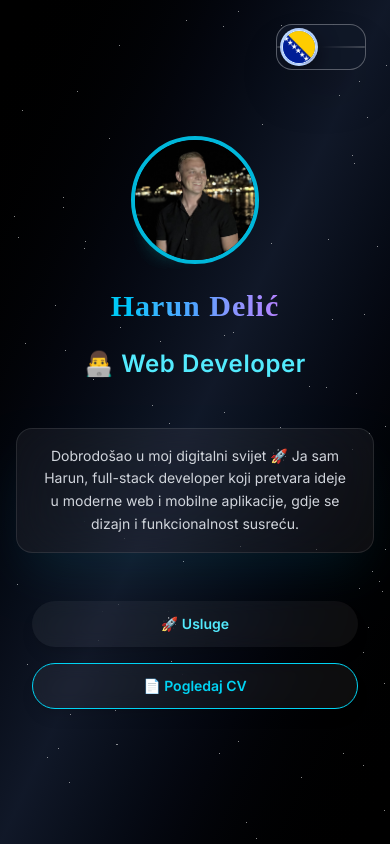
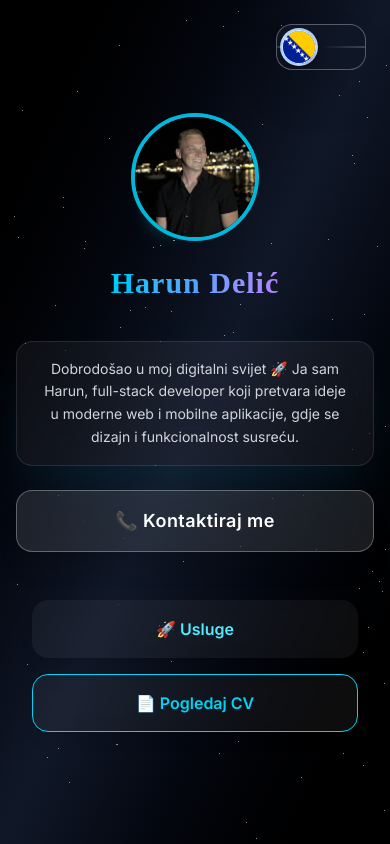
Before and after one commit to nuraH0/HarunDelicCv, a Next.js app: page / in a window 390 px wide. Built offline with nearby package versions, Linux system fonts and the light colour scheme.

Commit message:
iPhone premium portfolio v2.1: fixed toggle + cyan optim

```diff
--- a/app/page.tsx
+++ b/app/page.tsx
@@ -14,12 +14,9 @@ import {
 import * as THREE from 'three';
 
 export default function Home() {
-  const words = ['👨‍💻 Web Developer', '📱 Mobile Developer', '🧩 Problem Solver'];
-  const [currentWord, setCurrentWord] = useState(words[0]);
-  const [index, setIndex] = useState(0);
   const [showServices, setShowServices] = useState(false);
   const [showCV, setShowCV] = useState(false);
-  const [showContact, setShowContact] = useState(false); // NOVI STATE ZA KONTAKT MODAL
+  const [showContact, setShowContact] = useState(false);
   const [language, setLanguage] = useState('bs');
   const [isLoaded, setIsLoaded] = useState(false);
   const [isFullyLoaded, setIsFullyLoaded] = useState(false);
@@ -39,7 +36,6 @@ export default function Home() {
 
   // BOSANSKI sadržaj
   const bsContent = {
-  words: ['👨‍💻 Web Developer', '📱 Mobile Developer', '🧩 Problem Solver'],
     welcome: 'Dobrodošao u moj digitalni svijet 🚀 Ja sam Harun, full-stack developer koji pretvara ideje u moderne web i mobilne aplikacije, gdje se dizajn i funkcionalnost susreću.',
     servicesBtn: '🚀 Usluge',
     cvBtn: '📄 Pogledaj CV',
@@ -47,7 +43,7 @@ export default function Home() {
     contactTitle: '📞 Kontakt',
     contactBtn: '📞 Kontaktiraj me',
     email: 'harun.delic01@gmail.com',
-  viber: '+387 61 622 101', // ← TVOJ BROJ!
+    viber: '+387 61 622 101',
     myServices: [
       {
         title: 'Izrada Web Stranica',
@@ -88,17 +84,14 @@ export default function Home() {
   };
 
   const enContent = {
-    words: ['👨‍💻 Web Developer', '📱 Mobile Developer', '🧩 Problem Solver'],
     welcome: 'Welcome to my digital world 🚀 I am Harun, a full-stack developer who turns ideas into modern web and mobile applications where design meets functionality.',
     servicesBtn: '🚀 Services',
     cvBtn: '📄 View CV',
     servicesTitle: '🌟 Services 🌟',
-    servicesClose: '❌ Close',
-    cvClose: '❌ Close',
     contactTitle: '📞 Contact Me',
     contactBtn: '📞 Contact Me',
     email: 'harun.delic01@gmail.com',
-    viber: '+387 61 622 101', // OVDJE STAVI SVOJ VIBER BROJ
+    viber: '+387 61 622 101',
     myServices: [
       {
         title: 'Website Development',
@@ -145,20 +138,7 @@ export default function Home() {
   // Toggle jezik
   const toggleLanguage = useCallback(() => {
     setLanguage(prev => prev === 'bs' ? 'en' : 'bs');
-    setIndex(0);
-    setCurrentWord(content.words[0]);
-  }, [content.words]);
-
-  useEffect(() => {
-    const interval = setInterval(() => {
-      setIndex((prev) => (prev + 1) % content.words.length);
-    }, 2500);
-    return () => clearInterval(interval);
-  }, [content.words]);
-
-  useEffect(() => {
-    setCurrentWord(content.words[index % content.words.length]);
-  }, [index, content.words]);
+  }, []);
 
   // Premium loading effects
   useEffect(() => {
@@ -525,38 +505,44 @@ export default function Home() {
           Harun Delić
         </motion.h1>
 
-        {/* Rotirajuća uloga */}
-        <AnimatePresence mode="wait">
-          <motion.p
-            key={`${currentWord}-${language}`}
-            initial={{ opacity: 0, y: 20, scale: 0.9 }}
-            animate={{ opacity: 1, y: 0, scale: 1 }}
-            exit={{ opacity: 0, y: -20, scale: 0.9 }}
-            transition={{ duration: 0.4 }}
-            className="text-2xl sm:text-3xl text-cyan-300 font-semibold tracking-wide px-4"
-          >
-            {currentWord}
-          </motion.p>
-        </AnimatePresence>
-
-        {/* Glass opis */}
+        {/* TEXT DOBRODOSLICE ISPOD IMENA */}
         <motion.div
           variants={itemVariants}
-          className="mt-6 sm:mt-10 backdrop-blur-xl bg-white/5 border border-white/10 rounded-2xl sm:rounded-3xl px-6 sm:px-12 py-4 sm:py-6 max-w-sm sm:max-w-xl sm:max-w-2xl md:max-w-xl text-gray-300 text-sm sm:text-base leading-relaxed shadow-2xl shadow-cyan-500/10 hover:shadow-cyan-500/20 transition-all duration-500"
+          className="mt-4 sm:mt-6 backdrop-blur-xl bg-white/5 border border-white/10 rounded-2xl sm:rounded-3xl px-6 sm:px-12 py-4 sm:py-6 max-w-sm sm:max-w-xl sm:max-w-2xl md:max-w-xl text-gray-300 text-sm sm:text-base leading-relaxed shadow-2xl shadow-cyan-500/10 hover:shadow-cyan-500/20 transition-all duration-500"
         >
           {content.welcome}
         </motion.div>
 
-        {/* CTA buttons */}
+        {/* KONTAKT BUTTON ISPOD TEXA */}
         <motion.div
           variants={itemVariants}
-          className="flex flex-col sm:flex-row gap-4 sm:gap-6 mt-6 sm:mt-8 w-full max-w-md sm:max-w-none px-4 justify-center"
+          className="w-full max-w-sm"
+        >
+          <motion.button
+            onClick={() => setShowContact(true)}
+            whileHover={{ scale: 1.05 }}
+            whileTap={{ scale: 0.95 }}
+            className="group relative w-full px-6 py-4 rounded-2xl font-semibold text-lg text-white backdrop-blur-xl border border-white/30 shadow-xl hover:shadow-2xl hover:shadow-emerald-500/20 hover:border-emerald-400/50 transition-all duration-300 bg-white/10 hover:bg-white/20 overflow-hidden"
+          >
+            {/* Subtle Shine */}
+            <div className="absolute inset-0 bg-gradient-to-r from-white/20 to-transparent w-0 group-hover:w-full transition-all duration-700 ease-out opacity-0 group-hover:opacity-100" />
+
+            <div className="flex items-center justify-center gap-3 relative z-10">
+              <span className="tracking-wide font-semibold">{content.contactBtn}</span>
+            </div>
+          </motion.button>
+        </motion.div>
+
+        {/* CTA buttons - PORAVNANI */}
+        <motion.div
+          variants={itemVariants}
+          className="flex flex-col sm:flex-row gap-4 sm:gap-6 mt-6 sm:mt-8 w-full max-w-md sm:max-w-lg px-4 justify-center"
         >
           <motion.button
             onClick={() => setShowServices(true)}
             whileHover={{ scale: 1.05 }}
             whileTap={{ scale: 0.95 }}
-            className="px-6 sm:px-8 py-3 rounded-full border border-transparent text-cyan-300 font-semibold hover:border-cyan-400 transition-all duration-300 shadow-lg hover:shadow-cyan-500/50 w-full sm:w-auto text-sm sm:text-base backdrop-blur-sm bg-white/5 hover:bg-white/10"
+            className="px-8 sm:px-10 py-4 rounded-2xl border border-transparent text-cyan-300 font-semibold hover:border-cyan-400 transition-all duration-300 shadow-lg hover:shadow-cyan-500/50 w-full sm:w-auto text-base sm:text-lg backdrop-blur-sm bg-white/5 hover:bg-white/10 flex-1"
           >
             {content.servicesBtn}
           </motion.button>
@@ -565,7 +551,7 @@ export default function Home() {
             onClick={() => setShowCV(true)}
             whileHover={{ scale: 1.05 }}
             whileTap={{ scale: 0.95 }}
-            className="px-6 sm:px-8 py-3 rounded-full border border-cyan-400 text-cyan-400 font-semibold flex items-center justify-center gap-2 hover:bg-cyan-500 hover:text-black transition-all duration-300 shadow-lg hover:shadow-cyan-500/50 w-full sm:w-auto text-sm sm:text-base backdrop-blur-sm bg-white/5"
+            className="px-8 sm:px-10 py-4 rounded-2xl border border-cyan-400 text-cyan-400 font-semibold flex items-center justify-center hover:bg-cyan-500 hover:text-black transition-all duration-300 shadow-lg hover:shadow-cyan-500/50 w-full sm:w-auto text-base sm:text-lg backdrop-blur-sm bg-white/5 flex-1"
           >
             {content.cvBtn}
           </motion.button>
@@ -574,7 +560,19 @@ export default function Home() {
 
       {/* MODALI */}
       <AnimatePresence>
-        {/* Services Modal - MOBITEL FULL SCREEN, DESKTOP KAO PRIJE */}
+        {/* TOAST */}
+        {toast && (
+          <motion.div
+            initial={{ y: -60, opacity: 0 }}
+            animate={{ y: 0, opacity: 1 }}
+            exit={{ y: -60, opacity: 0 }}
+            className="fixed top-6 left-1/2 -translate-x-1/2 z-[70] px-6 py-3 bg-emerald-500/95 backdrop-blur-xl text-white text-lg font-semibold rounded-2xl shadow-2xl border border-emerald-400/50"
+          >
+            {toast}
+          </motion.div>
+        )}
+
+        {/* Services Modal */}
         {showServices && (
           <>
             <motion.div
@@ -593,10 +591,9 @@ export default function Home() {
               transition={{ duration: 0.4 }}
               className="fixed inset-0 z-50 p-4"
             >
-              {/* MOBITEL: FULL SCREEN, DESKTOP: MAX-W + CENTER */}
               <div className="w-full h-[95vh] md:w-full md:max-w-4xl md:mx-auto md:my-auto md:h-auto bg-gray-900/95 backdrop-blur-2xl rounded-2xl md:rounded-3xl max-h-[95vh] overflow-hidden flex flex-col shadow-2xl shadow-cyan-500/20 border border-white/20">
 
-                {/* Header sa ZATVORI - VIDLJIV SVUDA */}
+                {/* Header */}
                 <div className="p-4 sm:p-6 md:p-8 sm:border-b md:border-b border-white/10 flex items-center justify-between sticky top-0 bg-gray-900/50 backdrop-blur-sm z-10">
                   <h2 className="text-xl sm:text-2xl md:text-3xl md:text-4xl font-bold text-yellow-400 text-center flex-1">
                     {content.servicesTitle}
@@ -611,33 +608,7 @@ export default function Home() {
                   </motion.button>
                 </div>
 
-                {/* NOVI KONTAKT BUTTON - VIDLJIV NA POČETKU */}
-                {/* iPHONE-STYLE SERIOUS PREMIUM BUTTON */}
-<div className="p-6 sm:p-8 border-b border-white/10 bg-white/5/70 dark:bg-gray-900/20 backdrop-blur-xl flex items-center justify-center">
-  <motion.button
-    onClick={() => {
-      setShowContact(true);
-      setShowServices(false);
-    }}
-    whileHover={{
-      scale: 1.02,
-      backgroundColor: "rgba(255,255,255,0.15)",
-      boxShadow: "0 8px 32px rgba(0,0,0,0.15)"
-    }}
-    whileTap={{ scale: 0.98 }}
-    className="group relative w-full max-w-sm px-6 py-4 rounded-2xl font-semibold text-lg text-white backdrop-blur-xl border border-white/30 shadow-xl hover:shadow-2xl hover:shadow-emerald-500/20 hover:border-emerald-400/50 transition-all duration-300 bg-white/10 hover:bg-white/20 overflow-hidden"
-  >
-    {/* Subtle Shine */}
-    <div className="absolute inset-0 bg-gradient-to-r from-white/20 to-transparent w-0 group-hover:w-full transition-all duration-700 ease-out opacity-0 group-hover:opacity-100" />
-
-    <div className="flex items-center justify-center gap-3 relative z-10">
-      <span className="tracking-wide font-semibold">{content.contactBtn}</span>
-    </div>
-  </motion.button>
-</div>
-
-
-                {/* Services grid - SCROLLABLE */}
+                {/* Services grid - SAMO USLUGE, bez kontakt buttona */}
                 <div className="flex-1 overflow-y-auto p-4 sm:p-6 sm:px-8 md:px-10 pb-8">
                   <div className="grid grid-cols-1 md:grid-cols-2 gap-4 sm:gap-6">
                     {currentServices.map((service, index) => (
@@ -659,8 +630,7 @@ export default function Home() {
           </>
         )}
 
-        {/* NOVI KONTAKT MODAL */}
-       {/* IPHONE-STYLE CENTERED KONTAKT MODAL */}
+        {/* KONTAKT MODAL - SADA SAMOSTALAN */}
         {showContact && (
           <>
             <motion.div
@@ -670,20 +640,6 @@ export default function Home() {
               className="fixed inset-0 bg-black/60 backdrop-blur-sm z-50"
               onClick={() => setShowContact(false)}
             />
-
-    {/* TOAST */}
-    <AnimatePresence>
-      {toast && (
-        <motion.div
-          initial={{ y: -60, opacity: 0 }}
-          animate={{ y: 0, opacity: 1 }}
-          exit={{ y: -60, opacity: 0 }}
-          className="fixed top-6 left-1/2 -translate-x-1/2 z-[70] px-6 py-3 bg-emerald-500/95 backdrop-blur-xl text-white text-lg font-semibold rounded-2xl shadow-2xl border border-emerald-400/50"
-        >
-          {toast}
-        </motion.div>
-      )}
-    </AnimatePresence>
 
             <motion.div
               initial={{ opacity: 0, scale: 0.9, y: 20 }}
@@ -718,7 +674,7 @@ export default function Home() {
                   </div>
                 </div>
 
-        {/* Contact Items - COPY + OPEN */}
+                {/* Contact Items */}
                 <div className="divide-y divide-gray-100/50 dark:divide-gray-800/50">
 
                   {/* EMAIL */}
```
Lines whose indentation alone changed are shown as unchanged.
